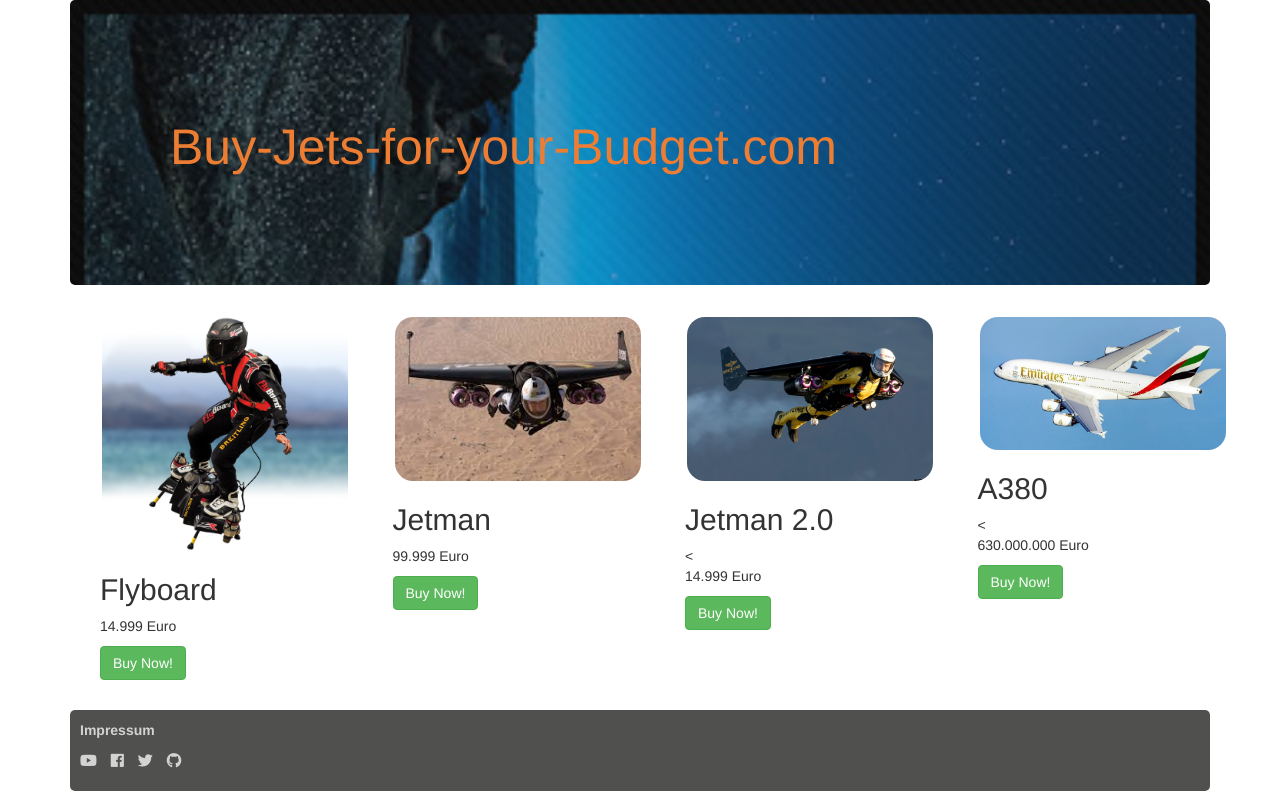
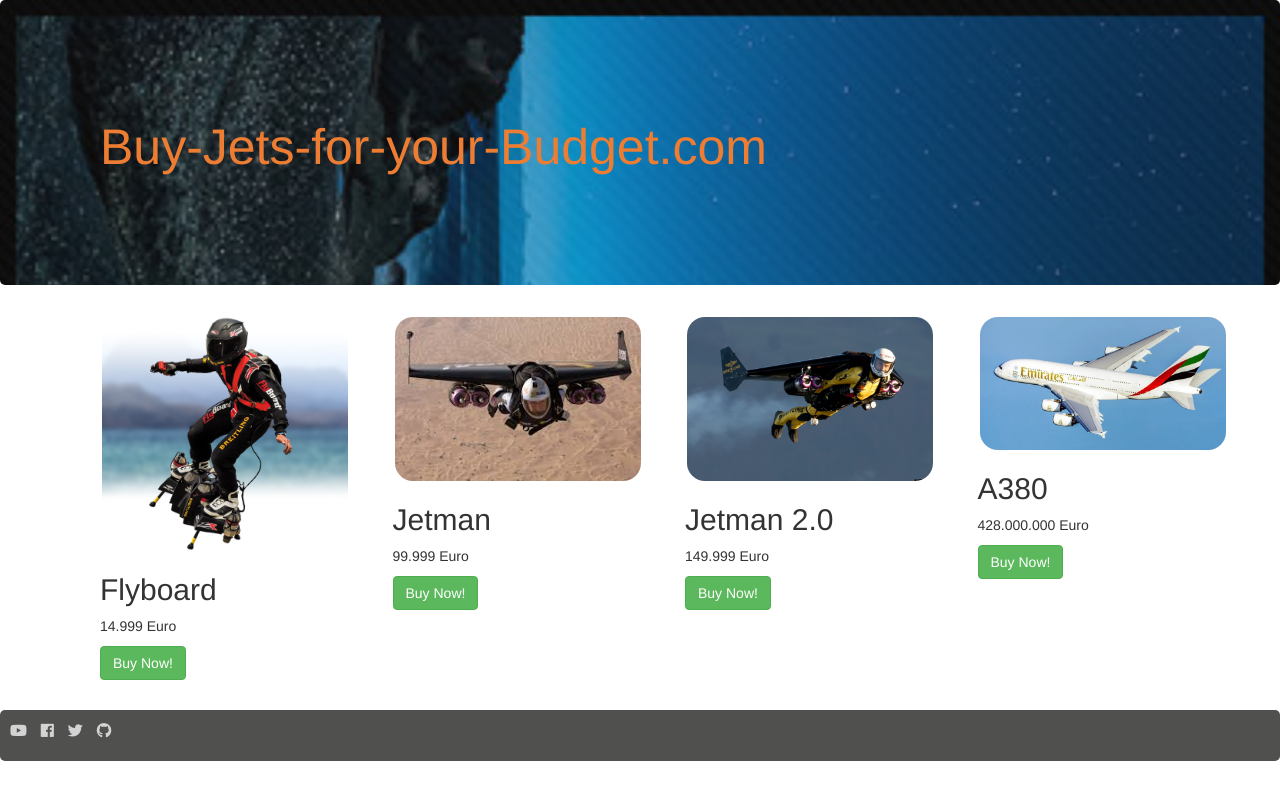
Before and after one commit to Ti770/Leo, a plain HTML site: page index.html in a window 1280 px wide. Drawn offline with nearby package versions, Linux system fonts and the light colour scheme.

Commit message:
Add files via upload

```diff
--- a/index.html
+++ b/index.html
@@ -13,20 +13,20 @@
 
 <body>
 
+    	<div id="header">
+			<h1>Buy-Jets-for-your-Budget.com</h1>
+		</div>
+
 <div class="container">
   <div class="row">
 
-    <div class="col-xs-12">
-    	<div id="header">
-			<h1>Buy-Jets-for-your-Budget.com</h1>
-		</div>
-    </div>
+
 
      <div class="col-xs-12 col-sm-6 col-md-3">
      	<div class="mid">
      		<img src="images/jet1.jpg" class="staff">
      		<h2>Flyboard</h2>
-			<p>14.999 Euro </p>
+			<p>14.999 Euro</p>
 			<p><a href="CPower.de" class="btn btn-success">Buy Now!</a></p>
 		</div>
     </div>
@@ -36,7 +36,7 @@
      	<div class="mid">
      		<img src="images/jet2.jpg" class="staff">
      		<h2>Jetman</h2>
-			<p>99.999 Euro </p>
+			<p>99.999 Euro</p>
 			<p><a href="CPower.de" class="btn btn-success">Buy Now!</a></p>
 		</div>
     </div>
@@ -46,7 +46,7 @@
      	<div class="mid">
 			<img src="images/jet3.jpg" class="staff">
 			<h2>Jetman 2.0</h2>
-			<<p>14.999 Euro </p>
+			<p>149.999 Euro</p>
 			<p><a href="CPower.de" class="btn btn-success">Buy Now!</a></p>
 		</div>
     </div>
@@ -56,15 +56,16 @@
 		<div class="mid">
 			<img src="images/jet4.jpg" class="staff">
 			<h2>A380</h2>
-			<<p>630.000.000 Euro </p>
+			<p>428.000.000 Euro</p>
 			<p><a href="CPower.de" class="btn btn-success">Buy Now!</a></p>
 		</div>
 	</div>
 
 
-	<div class="col-xs-12">
+	</div>
+</div>
+
 		<div id="footer">
-		<p><b>Impressum</b></p>
 			<ul class="list-inline">
 			  <li><a href="#"><i class="fab fa-youtube"></i></a></li>
 			  <li><a href="#"><i class="fab fa-facebook"></i></a></li>
@@ -72,12 +73,6 @@
 			  <li><a href="#"><i class="fab fa-github"></i></a></li>
 			</ul>
 		</div>
-	</div>
-
-
-
-	</div>
-</div>
 
 </body>
 </html>
```
